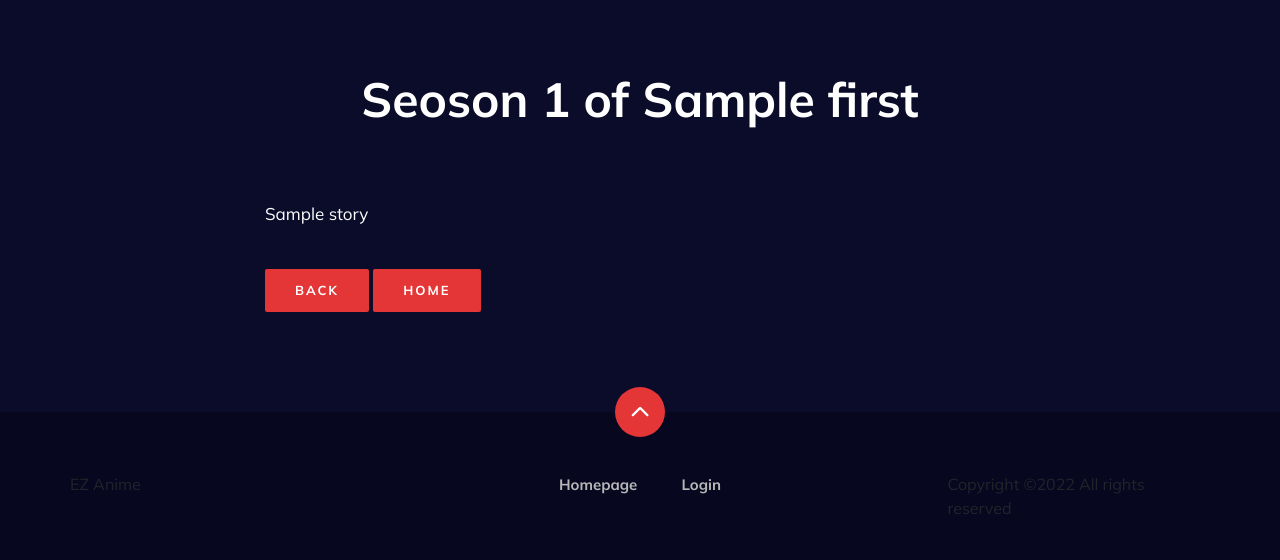
After one commit to mohamad-liyaghi/ez-anime, a Django app: template templates/movie/season-detail.html in a window 1280 px wide. The commit adds this page. Shown: the part 364-924 px from the top of the page. Run offline with Django 4.2, Linux system fonts and the light colour scheme; the template is opened without the code that fills it: most values are stand-ins (such as "Sample title", 1, 10 or a date in 2020); some libraries are stand-ins or nearby versions.

Commit message:
Season detail page added

```diff
--- a/apps/movie/models.py
+++ b/apps/movie/models.py
@@ -26,5 +26,6 @@ class season(models.Model):
     season_number = models.PositiveIntegerField(default=1)
     for_film = models.ManyToManyField("Film",blank=True)
     story = models.TextField(null=True,blank=True)
+    token = models.CharField(max_length=10, blank=True)
     def __str__(self) -> str:
-        return f'{self.season_number} | {self.for_film}'
+        return f'{self.season_number} | {self.for_film.first()}'
--- a/apps/movie/urls.py
+++ b/apps/movie/urls.py
@@ -1,11 +1,12 @@
 from django.urls import path
-from movie.views import HomePage, AddMovie, AddCast, AddSeries, AddSeason, FilmDetail
+from movie.views import HomePage, AddMovie, AddCast, AddSeries, AddSeason, FilmDetail, SeasonDetail
 
 app_name = "movie"
 
 urlpatterns = [
     path("",HomePage,name="home"),
     path("detail/<str:token>/",FilmDetail.as_view(),name="film-detail"),
+    path("season-detail/<str:token>/",SeasonDetail.as_view(),name="season-detail"),
     path("add-movie/",AddMovie.as_view(),name="add-movie"),
     path("add-series/",AddSeries.as_view(),name="add-series"),
     path("add-cast/<str:token>/",AddCast.as_view(),name="add-cast"),
--- /dev/null
+++ b/templates/movie/season-detail.html
@@ -0,0 +1,34 @@
+{%extends 'movie/base-movie.html'%}
+<!DOCTYPE html>
+<html lang="en">
+<head>
+    <meta charset="UTF-8">
+    <meta http-equiv="X-UA-Compatible" content="IE=edge">
+    <meta name="viewport" content="width=device-width, initial-scale=1.0">
+    <title>{%block title%}Season detail{%endblock%}</title>
+   {%block page_title%}Season detail{%endblock%}
+</head>
+<body>
+    {%block main%}
+    <section class="blog-details spad">
+        <div class="container">
+            <div class="row d-flex justify-content-center">
+                <div class="col-lg-8">
+                    <div class="blog__details__title">
+                        <h2>Seoson {{object.season_number}} of {{object.for_film.first}}</h2>
+                    </div>
+                </div>
+                <div class="col-lg-8">
+                    <div class="blog__details__content">
+                        <div class="blog__details__text">
+                            <p>{{object.story}}</p>
+                        </div>
+            </div>
+            <a  href="{%url 'movie:film-detail' object.for_film.first.token%}" class="site-btn">Back</a>
+            <a  href="{%url 'movie:home'%}" class="site-btn">Home</a>
+        </div>
+    </section>
+
+    {%endblock%}
+</body>
+</html>
```
Also changed, not shown: apps/movie/views.py (+9 -2 lines), templates/base/movie-detail.html (+8 -8 lines).
